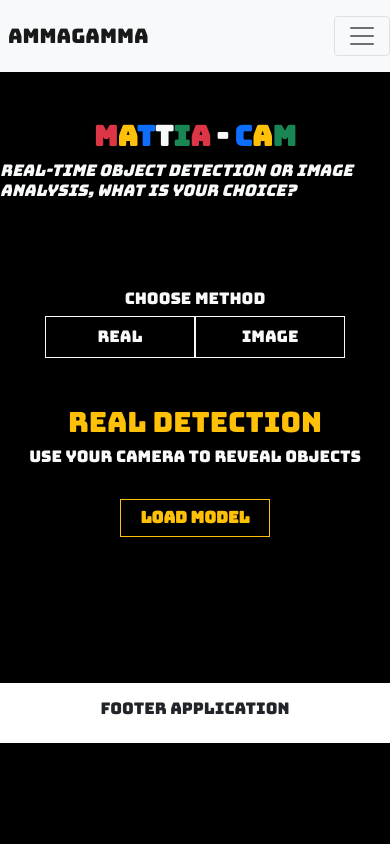
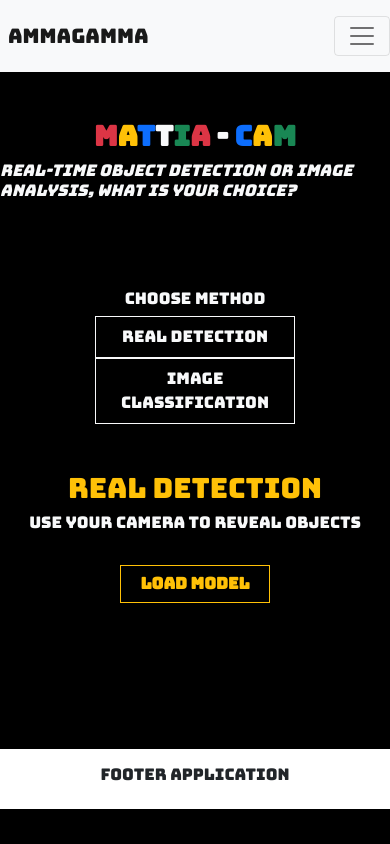
Before and after one commit to AGedu/mattiaCAM, a React (Create React App) app: page / in a window 390 px wide. Built offline with nearby package versions, Linux system fonts and the light colour scheme.

Commit message:
modifica layout bottoni per mobile

```diff
--- a/src/App.js
+++ b/src/App.js
@@ -28,9 +28,9 @@ function App() {
         </div>
         <div className="d-flex flex-column align-items-center justify-content-center mt-5">
           <h6 className="text-light">Choose method</h6>
-          <div className="console-button d-flex flex-row">
-            <button className="btn btn-outline-light rounded-0 p-2" style={{width:150,}} onClick={set_real_detection}>Real</button>
-            <button className="btn btn-outline-light rounded-0 p-2" style={{width:150,}} onClick={set_image_classification}>Image</button>
+          <div className="console-button d-flex flex-column flex-sm-row">
+            <button className="btn btn-outline-light rounded-0 p-2" style={{width:200,}} onClick={set_real_detection}>Real Detection</button>
+            <button className="btn btn-outline-light rounded-0 p-2" style={{width:200,}} onClick={set_image_classification}>Image Classification</button>
           </div>
         </div>
         <div className="mt-5">
```
